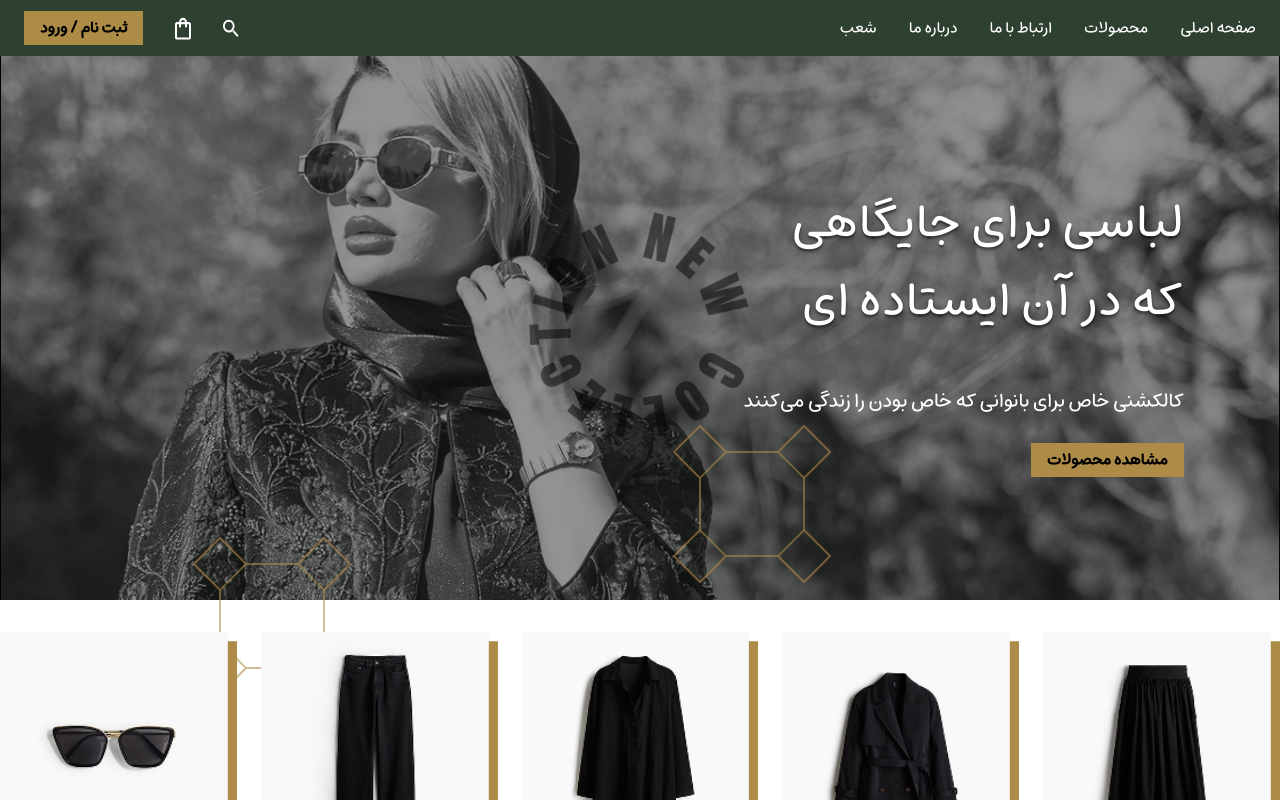
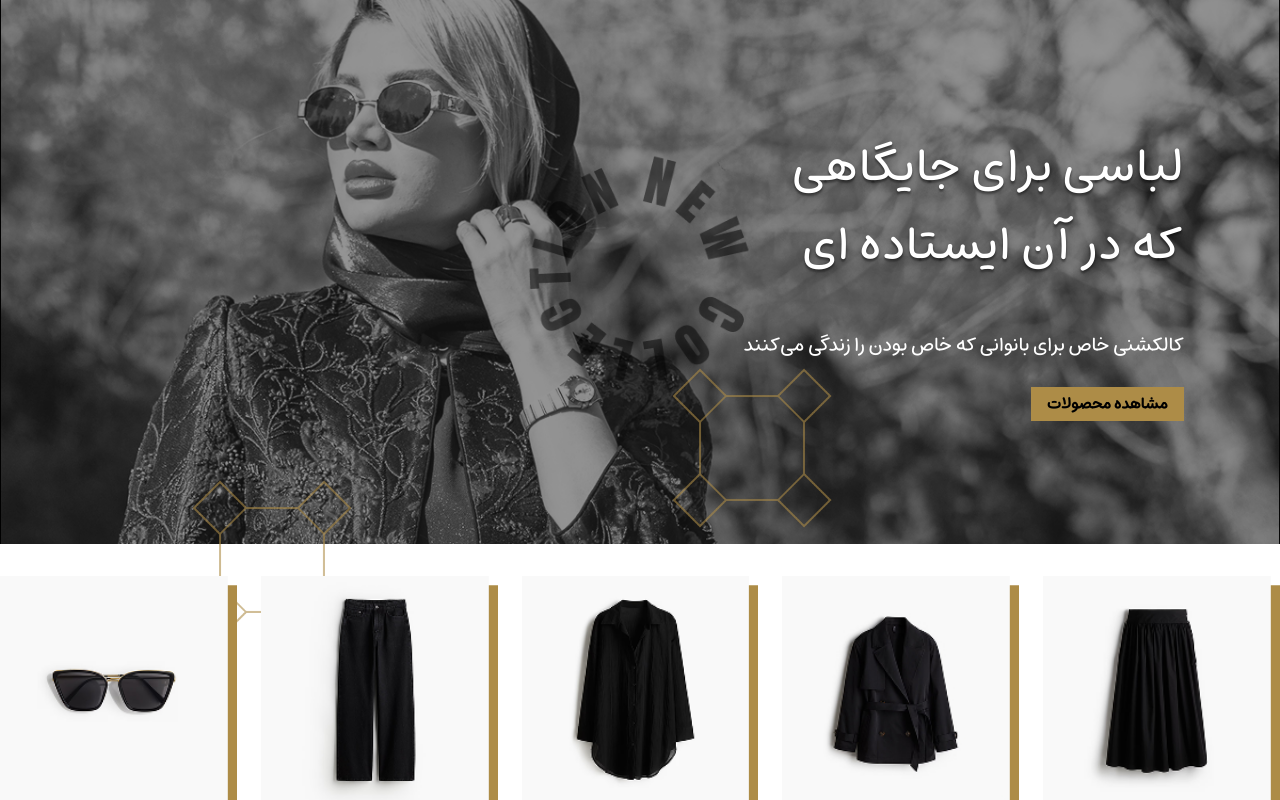
Before and after one commit to Niloofar-Palvaneh/landing_store, a Next.js app: page / in a window 1280 px wide. Shown: the top 800 px of the page. Built offline with nearby package versions, Linux system fonts and the light colour scheme.

Commit message:
init i18next

```diff
--- /dev/null
+++ b/i18n.ts
@@ -0,0 +1,20 @@
+// i18n.ts
+import i18n from 'i18next';
+import { initReactI18next } from 'react-i18next';
+
+import enTranslation from './locales/en/translation.json';
+import faTranslation from './locales/fa/translation.json';
+
+i18n
+  .use(initReactI18next)
+  .init({
+    resources: {
+      en: { translation: enTranslation },
+      fa: { translation: faTranslation },
+    },
+    lng: 'fa', // زبان پیش‌فرض
+    fallbackLng: 'fa',
+    interpolation: { escapeValue: false }, // برای React ضروری است
+  });
+
+export default i18n;
--- /dev/null
+++ b/locales/en/translation.json
@@ -0,0 +1,5 @@
+{
+  "title": "Clothing Store",
+  "description": "See the most exclusive and up-to-date clothes here",
+  "change_language": "Change Language"
+}
--- /dev/null
+++ b/locales/fa/translation.json
@@ -0,0 +1,5 @@
+{
+  "title": "فروشگاه لباس",
+  "description": "خاص ترین و بروز ترین لباس ها را اینجا ببینید",
+  "change_language": "تغییر زبان"
+}
--- a/package.json
+++ b/package.json
@@ -10,10 +10,12 @@
   },
   "dependencies": {
     "autoprefixer": "^10.4.21",
+    "i18next": "^25.3.1",
     "next": "15.3.3",
     "postcss": "^8.5.4",
     "react": "^19.0.0",
-    "react-dom": "^19.0.0"
+    "react-dom": "^19.0.0",
+    "react-i18next": "^15.6.0"
   },
   "devDependencies": {
     "@tailwindcss/postcss": "^4",
--- /dev/null
+++ b/src/app/Providers.tsx
@@ -0,0 +1,8 @@
+'use client';
+
+import { I18nextProvider } from 'react-i18next';
+import i18n from '../../i18n';
+
+export default function Providers({ children }: { children: React.ReactNode }) {
+  return <I18nextProvider i18n={i18n}>{children}</I18nextProvider>;
+}
--- a/src/app/layout.tsx
+++ b/src/app/layout.tsx
@@ -1,38 +1,27 @@
-import type { Metadata } from "next";
-import { Geist, Geist_Mono } from "next/font/google";
-import "./globals.css";
-import Menu from "./components/Menu";
+import { Geist, Geist_Mono } from 'next/font/google';
+import './globals.css';
+import { Metadata } from 'next';
+import Providers from './Providers';
 
-const geistSans = Geist({
-  variable: "--font-geist-sans",
-  subsets: ["latin"],
-});
 
-const geistMono = Geist_Mono({
-  variable: "--font-geist-mono",
-  subsets: ["latin"],
-});
+const geistSans = Geist({ variable: '--font-geist-sans', subsets: ['latin'] });
+const geistMono = Geist_Mono({ variable: '--font-geist-mono', subsets: ['latin'] });
 
 export const metadata: Metadata = {
-  title: "فروشگاه لباس",
-  description: "خاص ترین و بروز ترین لباس ها را اینجا ببینید",
+  title: 'فروشگاه لباس',
+  description: 'خاص‌ترین لباس‌ها را اینجا ببینید',
   icons: {
-    icon: "/favicon.svg", // فایل باید در public/favicon.ico قرار داشته باشه
+    icon: '/favicon.svg',
   },
 };
 
-export default function RootLayout({
-  children,
-}: Readonly<{
-  children: React.ReactNode;
-}>) {
+export default function RootLayout({ children }: { children: React.ReactNode }) {
   return (
     <html lang="fa">
-      <body
-        className={`${geistSans.variable} ${geistMono.variable} antialiased`}
-      >
-        <Menu />
-        {children}
+      <body className={`${geistSans.variable} ${geistMono.variable} antialiased`}>
+        <Providers>
+          {children}
+        </Providers>
       </body>
     </html>
   );
--- a/src/app/page.tsx
+++ b/src/app/page.tsx
@@ -1,3 +1,5 @@
+"use client"
+
 import Image from "next/image";
 import Head from 'next/head'
 import Header from "./components/Head";
@@ -9,11 +11,18 @@ import Gallery from "./components/Gallery";
 import ArticleSlider from "./components/ArticleSlider";
 import PostsSlider from "./components/PostsSlider";
 import Footer from "./components/Footer";
+import { useTranslation } from 'react-i18next';
+
 
 export default function Home() {
+  const { i18n, t } = useTranslation();
+  const changeLanguage = (lng: string) => {
+    i18n.changeLanguage(lng);
+  };
 
   return (
     <>
+
       <Head>
         <title>فروشگاه لباس | خاص‌ترین استایل‌ها برای شما</title>
         <meta name="description" content="فروشگاه لباس با مجموعه‌ای از خاص‌ترین و پرمیوم‌ترین استایل‌ها برای سلیقه‌ی شما." />
```
Also changed, not shown: 1 other file (tests, documents, lock files or other folders).
